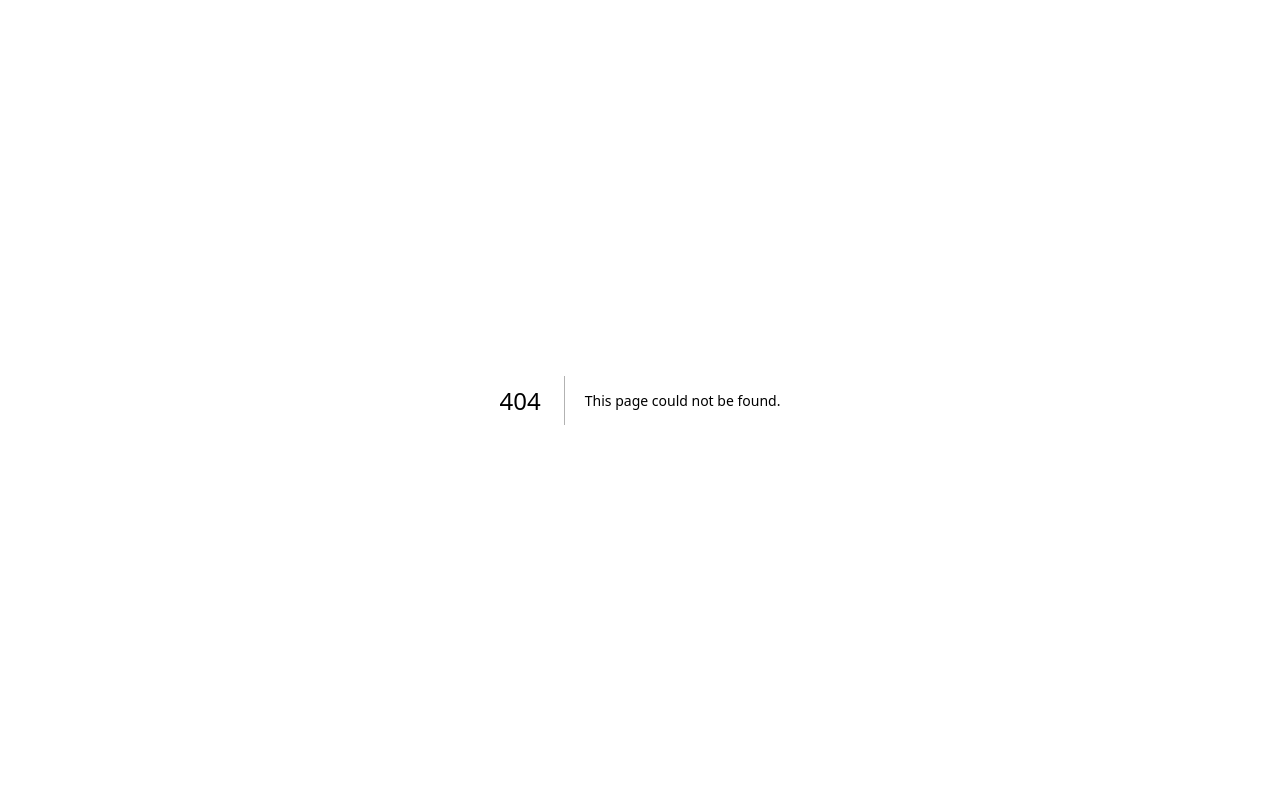
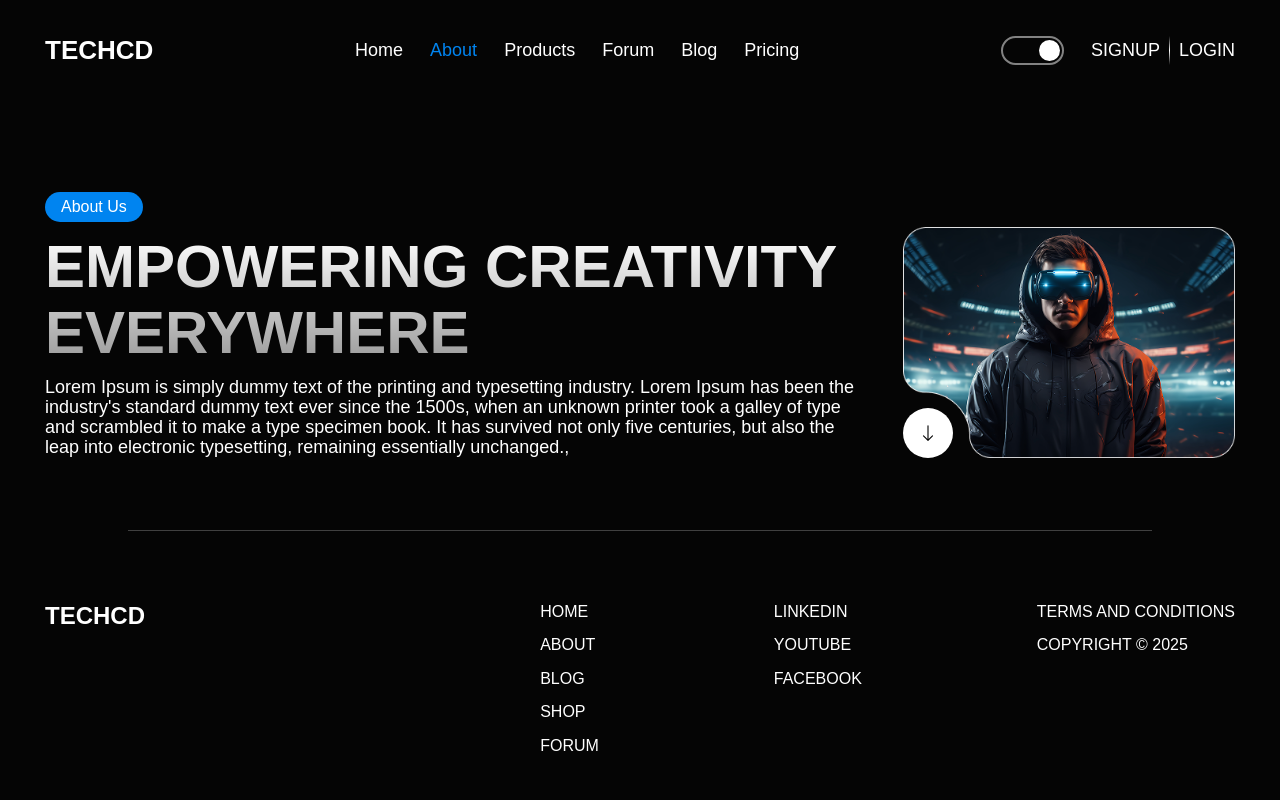
Before and after one commit to chamika-damith/techcd-portfolio, a Next.js app: page /about in a window 1280 px wide. Before the commit this address had no page. Shown: the top 800 px of the page. Built offline with nearby package versions, Linux system fonts and the light colour scheme; a web font is replaced by a local one.

Commit message:
feat(about-page): header section

```diff
--- /dev/null
+++ b/app/(user-pages)/about/page.tsx
@@ -0,0 +1,12 @@
+import Header from "@/components/user/about-page/header/Header";
+import React from "react";
+
+const AboutPage = () => {
+  return (
+    <>
+      <Header />
+    </>
+  );
+};
+
+export default AboutPage;
--- /dev/null
+++ b/components/user/about-page/header/Header.tsx
@@ -0,0 +1,24 @@
+import React from "react";
+import Image from "next/image";
+
+import { BsArrowDown } from "react-icons/bs";
+import SectionTitle from "./SectionTitle";
+import img from "@/public/images/about-page/header/img.png";
+
+const Header = () => {
+  return (
+    <section className="pt-[8em]">
+      <div className="px-container container mx-auto grid grid-cols-1 gap-[1.5em] lg:grid-cols-10">
+        <SectionTitle />
+        <div className="relative flex h-[202px] items-end lg:col-span-4 lg:h-auto xl:col-span-3">
+          <div className="bg-foreground text-background absolute bottom-0 left-0 aspect-square h-[23%] rounded-full lg:h-auto lg:w-[15%]">
+            <BsArrowDown className="absolute inset-0 m-auto size-fit text-[18px]" />
+          </div>
+          <Image src={img} alt="" className="h-full w-fit lg:h-auto" />
+        </div>
+      </div>
+    </section>
+  );
+};
+
+export default Header;
--- /dev/null
+++ b/components/user/about-page/header/SectionTitle.tsx
@@ -0,0 +1,24 @@
+import React from "react";
+
+const SectionTitle = () => {
+  return (
+    <div className="lg:col-span-6 xl:col-span-7">
+      <p className="bg-primary text-foreground w-fit rounded-full px-[1em] py-[0.4em] text-[12px] sm:text-[13px] md:text-[14px] lg:text-[15px] xl:text-[16px] 2xl:text-[18px]">
+        About Us
+      </p>
+      <h2 className="dark:from-foreground to-foreground my-[0.2em] bg-gradient-to-b from-[#999999] bg-clip-text text-[26px] font-semibold text-transparent uppercase sm:text-[34px] md:text-[43px] lg:text-[51px] xl:text-[60px] 2xl:text-[68px] dark:to-[#999999]">
+        Empowering creativity everywhere
+      </h2>
+      <p className="text-[12px] sm:text-[13px] md:text-[15px] lg:text-[16px] xl:text-[18px] 2xl:text-[20px]">
+        Lorem Ipsum is simply dummy text of the printing and typesetting
+        industry. Lorem Ipsum has been the industry&apos;s standard dummy text
+        ever since the 1500s, when an unknown printer took a galley of type and
+        scrambled it to make a type specimen book. It has survived not only five
+        centuries, but also the leap into electronic typesetting, remaining
+        essentially unchanged.,
+      </p>
+    </div>
+  );
+};
+
+export default SectionTitle;
```
Also changed, not shown: public/images/about-page/header/img.png (added).
